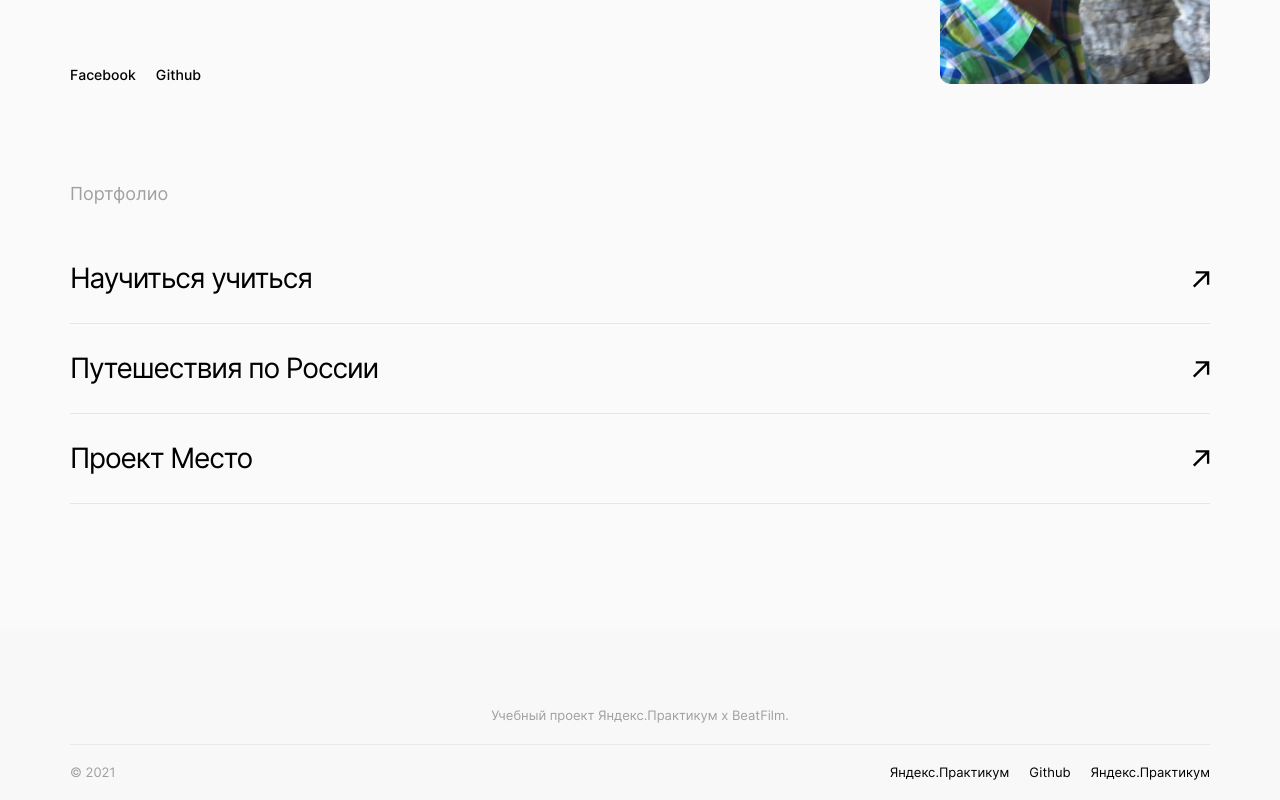
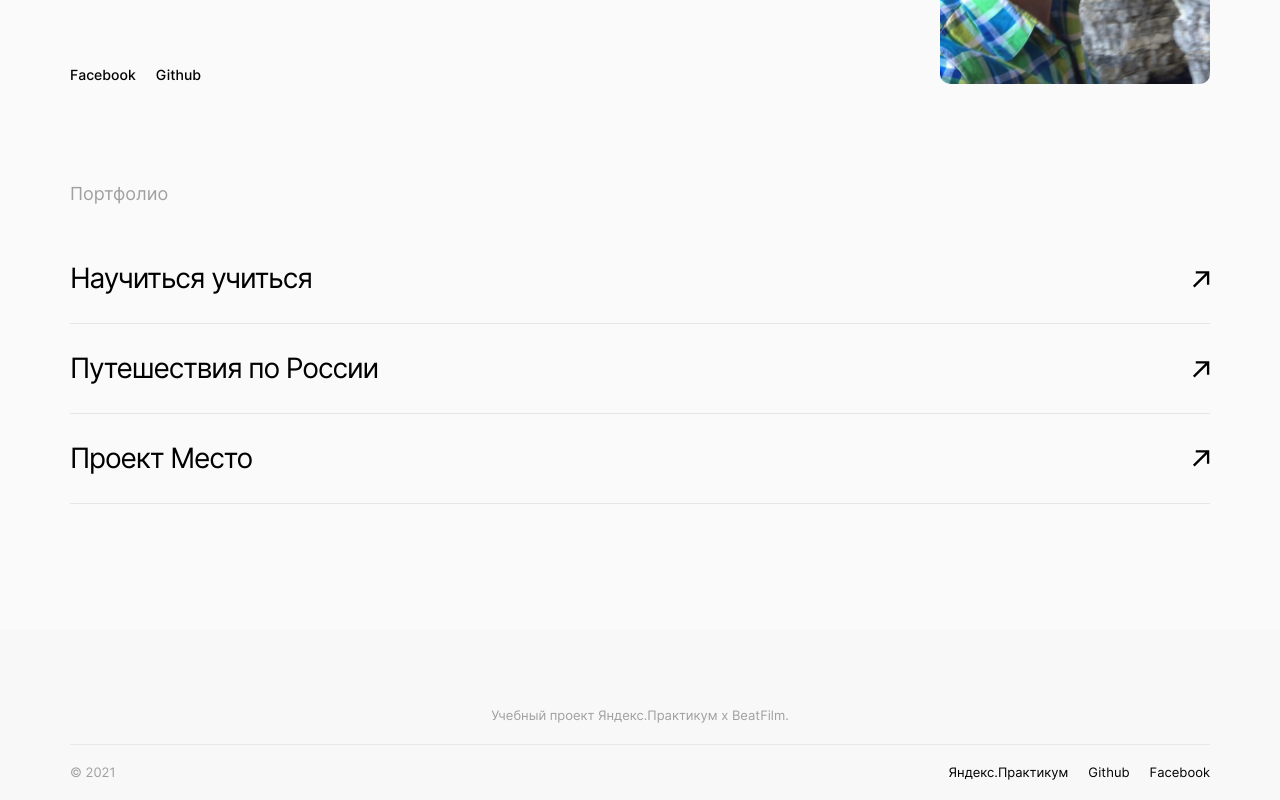
Before and after one commit to izhubrov/movies-explorer-frontend, a React (Create React App) app: page / in a window 1280 px wide. Shown: the part 2352-3152 px from the top of the page. Built offline with nearby package versions, Linux system fonts and the light colour scheme; a web font is replaced by a local one.

Commit message:
fix: footer facebook

```diff
--- a/src/components/Footer/Footer.js
+++ b/src/components/Footer/Footer.js
@@ -45,7 +45,7 @@ function Footer() {
                 target="_blank"
                 rel="noopener noreferrer"
               >
-                Яндекс.Практикум
+                Facebook
               </a>
             </li>
           </ul>
```
